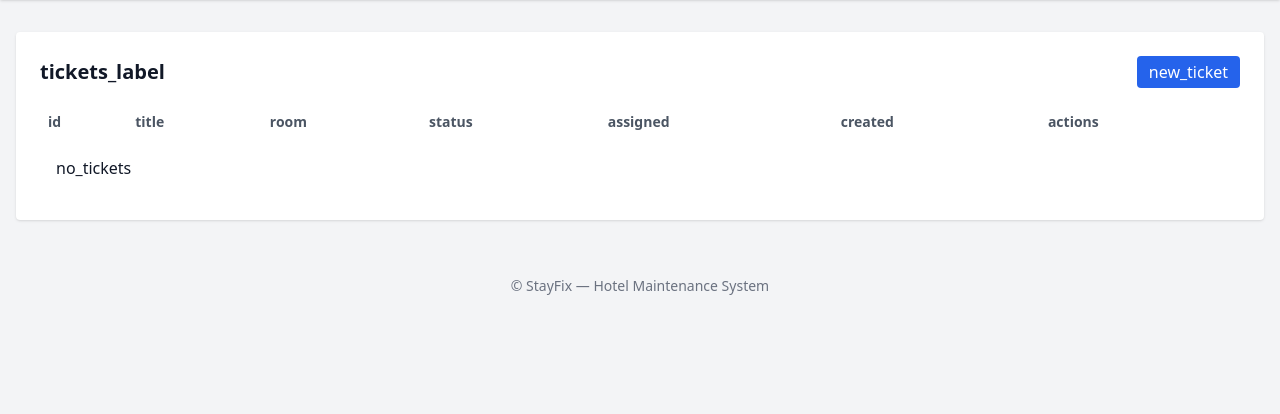
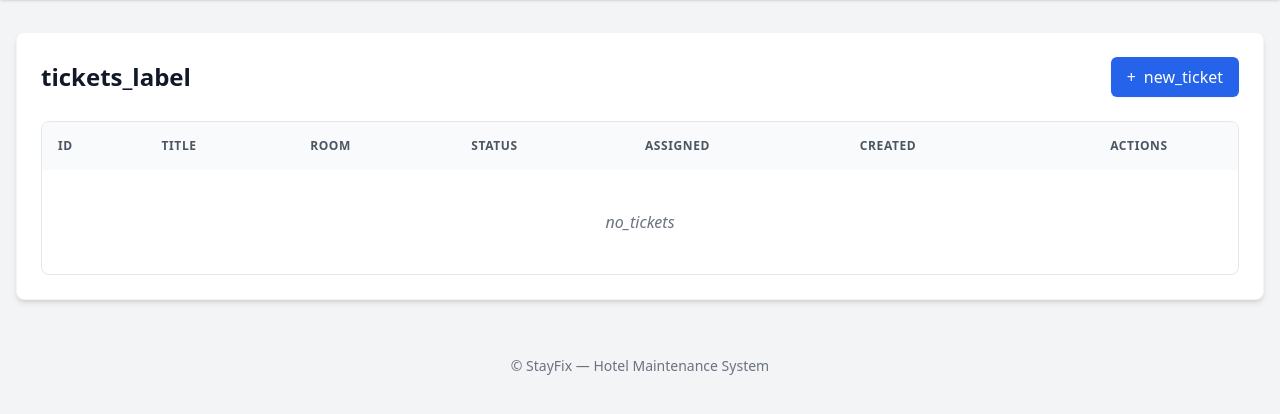
Before and after one commit to HIBARI102/Web_with_Flask, a Flask app: page /tickets/ in a window 1280 px wide. Shown: the part 60-474 px from the top of the page. Run offline with Flask 3, Linux system fonts and the light colour scheme; the visitor is signed in with stand-in values (Sample User, id 1); data that the repository does not hold is empty; some libraries are stand-ins or nearby versions.

Commit message:
style: transform ticket list into a modern dark-mode ticket dashboard

```diff
--- a/app/templates/tickets/list.html
+++ b/app/templates/tickets/list.html
@@ -1,45 +1,66 @@
 {% extends 'base.html' %}
 
 {% block content %}
-<div class="bg-white p-6 rounded shadow">
-  <div class="flex items-center justify-between">
-    <h2 class="text-xl font-semibold">{{ t('tickets_label') }}</h2>
-    <a href="/tickets/add" class="bg-blue-600 text-white px-3 py-1 rounded">{{ t('new_ticket') }}</a>
+<div class="bg-white dark:bg-gray-800 p-6 rounded-lg shadow-md border border-gray-100 dark:border-gray-700 transition-colors">
+  <div class="flex items-center justify-between mb-6">
+    <h2 class="text-2xl font-bold text-gray-900 dark:text-white">{{ t('tickets_label') }}</h2>
+    <a href="/tickets/add" class="bg-blue-600 hover:bg-blue-700 text-white px-4 py-2 rounded-md shadow-sm transition-all flex items-center gap-2 font-medium">
+      <span>+</span> {{ t('new_ticket') }}
+    </a>
   </div>
 
-  <div class="mt-4 overflow-x-auto">
-    <table class="w-full text-left">
+  <div class="mt-4 overflow-x-auto rounded-lg border dark:border-gray-700">
+    <table class="w-full text-left border-collapse">
       <thead>
-        <tr class="text-sm text-gray-600">
-          <th class="p-2">{{ t('id') }}</th>
-          <th class="p-2">{{ t('title') }}</th>
-          <th class="p-2">{{ t('room') }}</th>
-          <th class="p-2">{{ t('status') }}</th>
-          <th class="p-2">{{ t('assigned') }}</th>
-          <th class="p-2">{{ t('created') }}</th>
-          <th class="p-2">{{ t('actions') }}</th>
+        <tr class="text-xs uppercase tracking-wider text-gray-600 dark:text-gray-400 bg-gray-50 dark:bg-gray-900/50">
+          <th class="p-4 font-semibold">{{ t('id') }}</th>
+          <th class="p-4 font-semibold">{{ t('title') }}</th>
+          <th class="p-4 font-semibold">{{ t('room') }}</th>
+          <th class="p-4 font-semibold">{{ t('status') }}</th>
+          <th class="p-4 font-semibold">{{ t('assigned') }}</th>
+          <th class="p-4 font-semibold">{{ t('created') }}</th>
+          <th class="p-4 font-semibold text-center">{{ t('actions') }}</th>
         </tr>
       </thead>
-      <tbody>
+      <tbody class="divide-y dark:divide-gray-700">
         {% for t in tickets %}
-        <tr class="border-t">
-          <td class="p-2">{{ t.id }}</td>
-          <td class="p-2">{{ t.title }}</td>
-          <td class="p-2">{{ t.room.number if t.room else '-' }}</td>
-          <td class="p-2">{{ t.status }}</td>
-          <td class="p-2">{{ t.assigned_to or '-' }}</td>
-          <td class="p-2">{{ t.created_at.strftime('%Y-%m-%d') }}</td>
-          <td class="p-2">
-            <a href="/tickets/{{ t.id }}" class="text-blue-600 mr-2">View</a>
-            <a href="/tickets/{{ t.id }}/edit" class="text-green-600 mr-2">Edit</a>
-            <form action="/tickets/{{ t.id }}/delete" method="post" class="inline">
-              <button class="text-red-600" onclick="return confirm('Delete ticket?')">Delete</button>
-            </form>
+        <tr class="hover:bg-gray-50 dark:hover:bg-gray-700/50 transition-colors text-gray-700 dark:text-gray-300">
+          <td class="p-4 text-sm font-mono text-blue-600 dark:text-blue-400">#{{ t.id }}</td>
+          <td class="p-4 font-medium text-gray-900 dark:text-white">{{ t.title }}</td>
+          <td class="p-4 text-sm">
+            {% if t.room %}
+              <span class="font-semibold text-gray-700 dark:text-gray-300">{{ t.room.number }}</span>
+            {% else %}
+              <span class="text-gray-400">-</span>
+            {% endif %}
+          </td>
+          <td class="p-4 text-xs">
+            <span class="px-2.5 py-1 rounded-full font-bold
+              {% if t.status == 'Open' %} bg-red-100 text-red-700 dark:bg-red-900/40 dark:text-red-400
+              {% elif t.status == 'In Progress' %} bg-yellow-100 text-yellow-700 dark:bg-yellow-900/40 dark:text-yellow-400
+              {% elif t.status == 'Resolved' %} bg-green-100 text-green-700 dark:bg-green-900/40 dark:text-green-400
+              {% else %} bg-gray-100 text-gray-600 dark:bg-gray-700 dark:text-gray-400 {% endif %}">
+              {{ t.status }}
+            </span>
+          </td>
+          <td class="p-4 text-sm">{{ t.assigned_to or '-' }}</td>
+          <td class="p-4 text-sm text-gray-500 dark:text-gray-400">{{ t.created_at.strftime('%Y-%m-%d') }}</td>
+          <td class="p-4 text-sm text-center">
+            <div class="flex justify-center space-x-3">
+              <a href="/tickets/{{ t.id }}" class="text-blue-600 dark:text-blue-400 hover:underline font-medium">View</a>
+              <a href="/tickets/{{ t.id }}/edit" class="text-green-600 dark:text-green-400 hover:underline font-medium">Edit</a>
+              <form action="/tickets/{{ t.id }}/delete" method="post" class="inline">
+                <button class="text-red-600 dark:text-red-400 hover:underline font-medium"
+                        onclick="return confirm('Delete ticket?')">Delete</button>
+              </form>
+            </div>
           </td>
         </tr>
         {% else %}
         <tr>
-          <td class="p-4" colspan="7">{{ t('no_tickets') }}</td>
+          <td class="p-10 text-center text-gray-500 dark:text-gray-400 italic" colspan="7">
+            {{ t('no_tickets') }}
+          </td>
         </tr>
         {% endfor %}
       </tbody>
```
